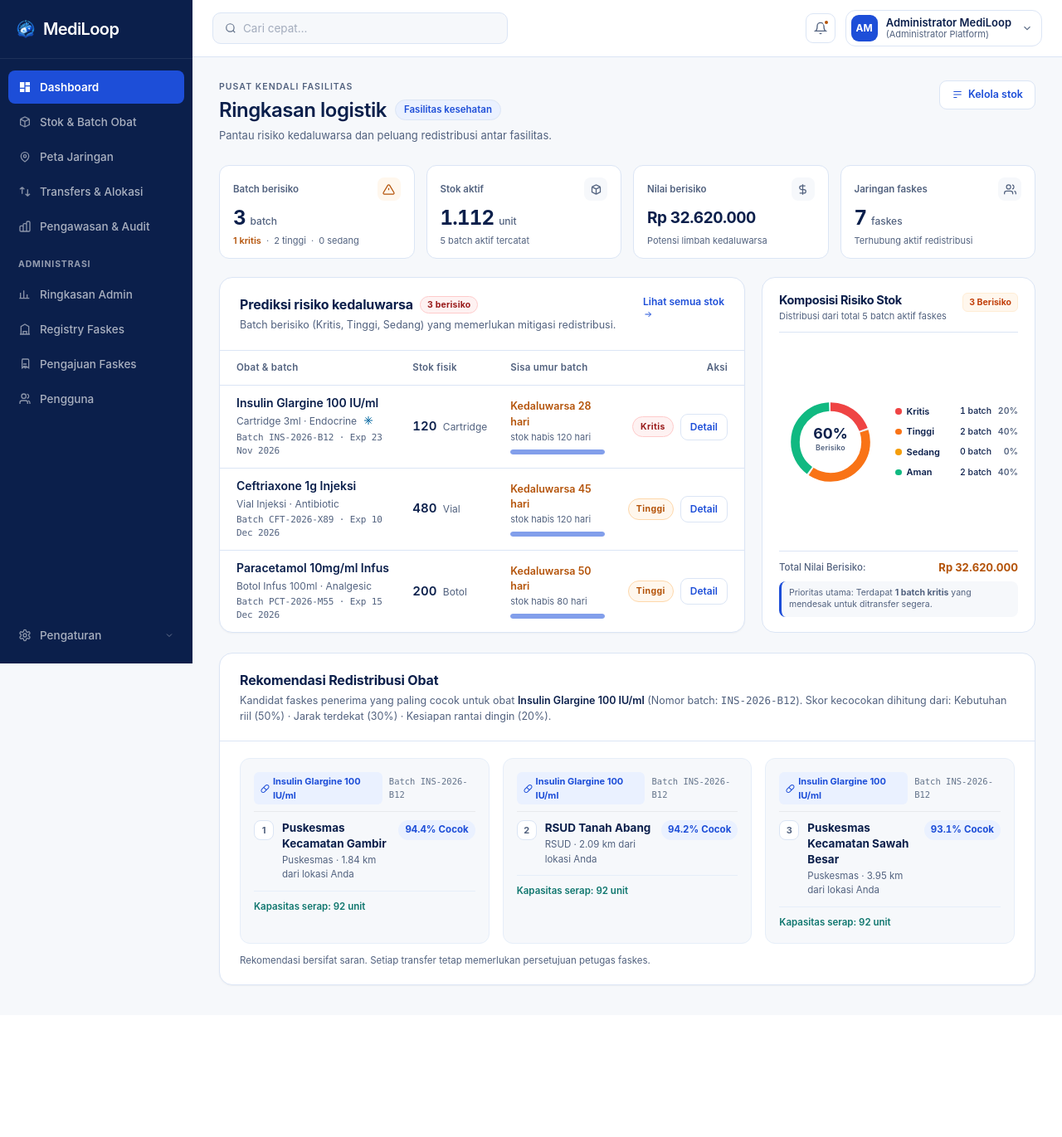
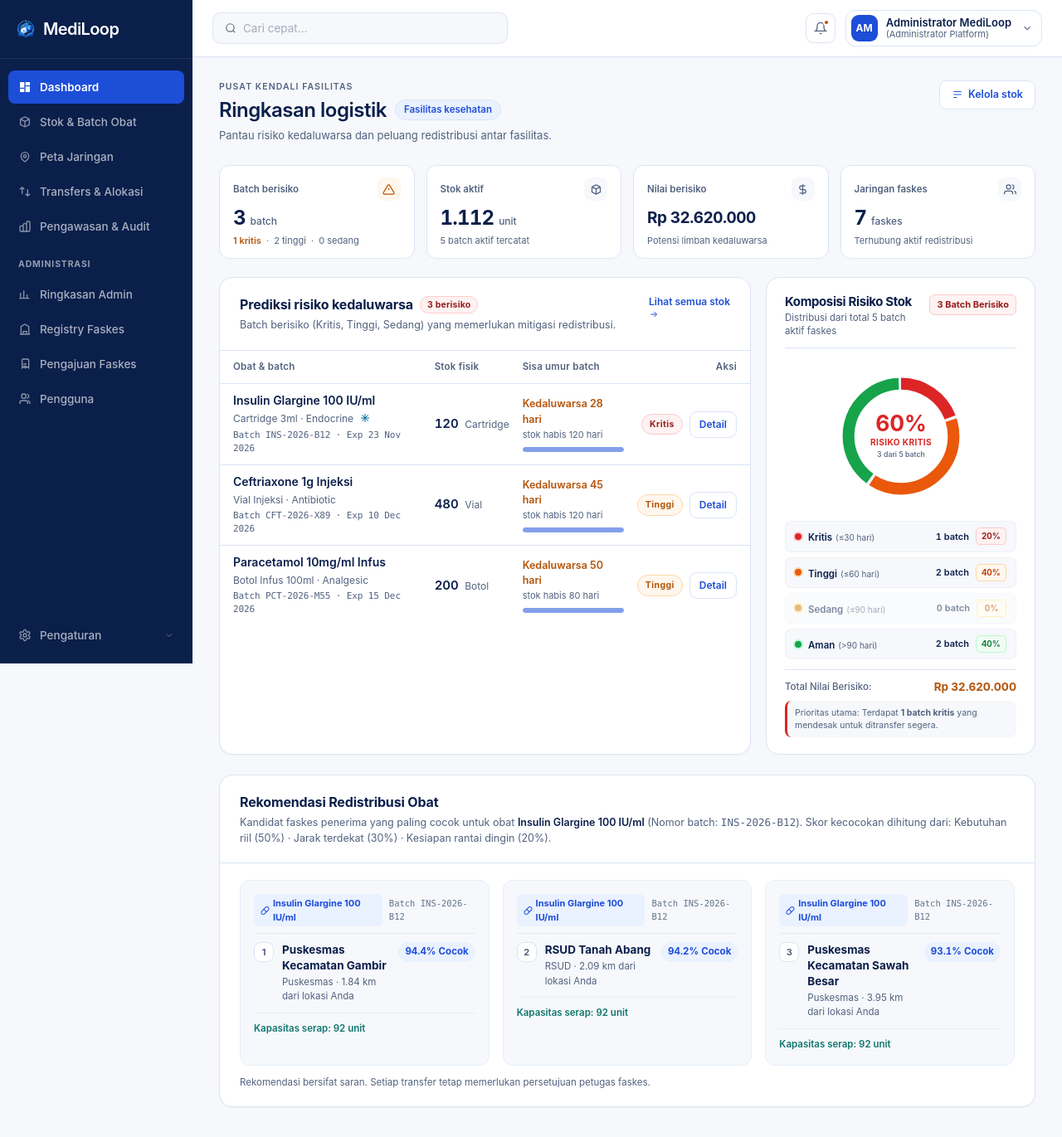
Before and after one commit to EvCamStudio/mediloop, a Laravel app: page /dashboard in a window 1280 px wide. Shown: the whole page at 83% size. Before the commit the page ends 1189 px from the top, so only its background shows below. Run offline with Laravel 12, Linux system fonts and the light colour scheme; a user stored in the database is signed in; data comes from the database, SQL or seed files in the repository; style sheets or scripts are compiled from the project's sources; some libraries are stand-ins or nearby versions.

Commit message:
feat(dashboard): enlarge donut chart, position breakdown below chart, and add reactive condition colors

```diff
--- a/resources/views/dashboard.blade.php
+++ b/resources/views/dashboard.blade.php
@@ -20,8 +20,8 @@
     $mediumPercent = $totalBatches > 0 ? round(($mCount / $totalBatches) * 100) : 0;
     $lowPercent = $totalBatches > 0 ? round(($lCount / $totalBatches) * 100) : 0;
 
-    // SVG Donut calculation: radius = 48, circumference = 2 * pi * 48 = 301.593
-    $circumference = 301.593;
+    // SVG Donut calculation: radius = 72, circumference = 2 * pi * 72 = 452.389
+    $circumference = 452.389;
     $critLen = $totalBatches > 0 ? ($cCount / $totalBatches) * $circumference : 0;
     $highLen = $totalBatches > 0 ? ($hCount / $totalBatches) * $circumference : 0;
     $medLen = $totalBatches > 0 ? ($mCount / $totalBatches) * $circumference : 0;
@@ -31,41 +31,80 @@
     $offset = 0;
     if ($cCount > 0) {
         $segments[] = [
-            'color' => '#EF4444',
+            'color' => '#DC2626',
             'len' => $critLen,
             'offset' => $offset,
             'label' => 'Kritis',
+            'count' => $cCount,
+            'pct' => $criticalPercent,
         ];
         $offset += $critLen;
     }
     if ($hCount > 0) {
         $segments[] = [
-            'color' => '#F97316',
+            'color' => '#EA580C',
             'len' => $highLen,
             'offset' => $offset,
             'label' => 'Tinggi',
+            'count' => $hCount,
+            'pct' => $highPercent,
         ];
         $offset += $highLen;
     }
     if ($mCount > 0) {
         $segments[] = [
-            'color' => '#F59E0B',
+            'color' => '#D97706',
             'len' => $medLen,
             'offset' => $offset,
             'label' => 'Sedang',
+            'count' => $mCount,
+            'pct' => $mediumPercent,
         ];
         $offset += $medLen;
     }
     if ($lCount > 0) {
         $segments[] = [
-            'color' => '#10B981',
+            'color' => '#16A34A',
             'len' => $lowLen,
             'offset' => $offset,
             'label' => 'Aman',
+            'count' => $lCount,
+            'pct' => $lowPercent,
         ];
         $offset += $lowLen;
     }
     $hasMultiple = count($segments) > 1;
+
+    // Dynamic Condition Colors & Status
+    if ($cCount > 0) {
+        $statusThemeColor = '#DC2626';
+        $statusBgColor = '#FEF2F2';
+        $statusBorderColor = '#FECACA';
+        $statusTextColor = '#991B1B';
+        $statusTitle = 'Risiko Kritis';
+        $statusSub = $cCount . ' batch kritis mendesak';
+    } elseif ($hCount > 0) {
+        $statusThemeColor = '#EA580C';
+        $statusBgColor = '#FFF7ED';
+        $statusBorderColor = '#FED7AA';
+        $statusTextColor = '#C2410C';
+        $statusTitle = 'Risiko Tinggi';
+        $statusSub = $hCount . ' batch risiko tinggi';
+    } elseif ($mCount > 0) {
+        $statusThemeColor = '#D97706';
+        $statusBgColor = '#FFFBEB';
+        $statusBorderColor = '#FDE68A';
+        $statusTextColor = '#B45309';
+        $statusTitle = 'Risiko Sedang';
+        $statusSub = $mCount . ' batch risiko sedang';
+    } else {
+        $statusThemeColor = '#16A34A';
+        $statusBgColor = '#F0FDF4';
+        $statusBorderColor = '#BBF7D0';
+        $statusTextColor = '#15803D';
+        $statusTitle = 'Kondisi Aman';
+        $statusSub = 'Seluruh batch aman';
+    }
 @endphp
 
 <div class="ml-dashboard">
@@ -289,87 +328,104 @@
                     <h2 class="ml-stats-title" id="risk-stats-title">Komposisi Risiko Stok</h2>
                     <p class="ml-stats-sub">Distribusi dari total {{ $totalBatches }} batch aktif faskes</p>
                 </div>
-                <span class="ml-stats-badge {{ $riskCount > 0 ? 'is-warning' : 'is-safe' }}">
-                    {{ $riskCount > 0 ? $riskCount . ' Berisiko' : 'Semua Aman' }}
+                <span class="ml-stats-badge" style="background: {{ $statusBgColor }}; color: {{ $statusTextColor }}; border: 1px solid {{ $statusBorderColor }};">
+                    {{ $riskCount > 0 ? $riskCount . ' Batch Berisiko' : 'Semua Aman' }}
                 </span>
             </div>
 
-            <div class="ml-stats-body">
-                <div class="ml-donut-wrapper">
-                    <svg class="ml-donut-svg" viewBox="0 0 140 140" width="124" height="124" role="img" aria-label="Grafik persentase risiko stok obat">
-                        <circle cx="70" cy="70" r="48" class="ml-donut-track" />
-                        <g transform="rotate(-90 70 70)">
+            <!-- Big Centered Donut Chart -->
+            <div class="ml-donut-wrapper-center">
+                <svg class="ml-donut-svg" viewBox="0 0 200 200" width="176" height="176" role="img" aria-label="Grafik persentase risiko stok obat">
+                    <circle cx="100" cy="100" r="72" class="ml-donut-track" />
+                    <g transform="rotate(-90 100 100)">
                         @foreach($segments as $seg)
                             @php
-                                    $dashLen = $hasMultiple ? max(1, $seg['len'] - 2.5) : $seg['len'];
+                                $dashLen = $hasMultiple ? max(2, $seg['len'] - 4) : $seg['len'];
                             @endphp
                             <circle
-                                    cx="70"
-                                    cy="70"
-                                    r="48"
+                                cx="100"
+                                cy="100"
+                                r="72"
                                 fill="none"
                                 stroke="{{ $seg['color'] }}"
-                                    stroke-width="12"
+                                stroke-width="16"
                                 stroke-dasharray="{{ number_format($dashLen, 2, '.', '') }} {{ number_format($circumference, 2, '.', '') }}"
                                 stroke-dashoffset="{{ number_format(-$seg['offset'], 2, '.', '') }}"
                                 stroke-linecap="butt"
-                                />
+                                class="ml-donut-segment"
+                            >
+                                <title>{{ $seg['label'] }}: {{ $seg['count'] }} batch ({{ $seg['pct'] }}%)</title>
+                            </circle>
                         @endforeach
                     </g>
-                        <!-- Center label -->
+                    <!-- Center dynamic label -->
                     @if($riskCount > 0)
-                            <text x="70" y="65" text-anchor="middle" class="ml-donut-center-val">{{ $atRiskPercent }}%</text>
-                            <text x="70" y="81" text-anchor="middle" class="ml-donut-center-lbl">Berisiko</text>
+                        <text x="100" y="93" text-anchor="middle" class="ml-donut-center-val" fill="{{ $statusThemeColor }}">{{ $atRiskPercent }}%</text>
+                        <text x="100" y="112" text-anchor="middle" class="ml-donut-center-lbl" fill="{{ $statusThemeColor }}">{{ $statusTitle }}</text>
+                        <text x="100" y="128" text-anchor="middle" class="ml-donut-center-sub">{{ $riskCount }} dari {{ $totalBatches }} batch</text>
                     @else
-                            <text x="70" y="65" text-anchor="middle" class="ml-donut-center-val is-safe">100%</text>
-                            <text x="70" y="81" text-anchor="middle" class="ml-donut-center-lbl is-safe">Aman</text>
+                        <text x="100" y="93" text-anchor="middle" class="ml-donut-center-val" fill="#16A34A">100%</text>
+                        <text x="100" y="112" text-anchor="middle" class="ml-donut-center-lbl" fill="#16A34A">Kondisi Aman</text>
+                        <text x="100" y="128" text-anchor="middle" class="ml-donut-center-sub">Seluruh batch aman</text>
                     @endif
                 </svg>
             </div>
 
-                <div class="ml-stats-breakdown">
-                    <div class="ml-breakdown-row">
-                        <div class="ml-breakdown-info">
+            <!-- Breakdown list placed BELOW the pie chart -->
+            <div class="ml-breakdown-stacked">
+                <div class="ml-breakdown-item {{ $cCount > 0 ? 'is-active' : 'is-zero' }}">
+                    <div class="ml-breakdown-item-left">
                         <span class="ml-breakdown-dot is-critical"></span>
+                        <div>
                             <span class="ml-breakdown-name">Kritis</span>
+                            <span class="ml-breakdown-sub">(&le;30 hari)</span>
                         </div>
-                        <div class="ml-breakdown-nums">
+                    </div>
+                    <div class="ml-breakdown-item-right">
                         <span class="ml-breakdown-count">{{ $cCount }} batch</span>
-                            <span class="ml-breakdown-pct">{{ $criticalPercent }}%</span>
+                        <span class="ml-breakdown-pill is-critical">{{ $criticalPercent }}%</span>
                     </div>
                 </div>
 
-                    <div class="ml-breakdown-row">
-                        <div class="ml-breakdown-info">
+                <div class="ml-breakdown-item {{ $hCount > 0 ? 'is-active' : 'is-zero' }}">
+                    <div class="ml-breakdown-item-left">
                         <span class="ml-breakdown-dot is-high"></span>
+                        <div>
                             <span class="ml-breakdown-name">Tinggi</span>
+                            <span class="ml-breakdown-sub">(&le;60 hari)</span>
                         </div>
-                        <div class="ml-breakdown-nums">
+                    </div>
+                    <div class="ml-breakdown-item-right">
                         <span class="ml-breakdown-count">{{ $hCount }} batch</span>
-                            <span class="ml-breakdown-pct">{{ $highPercent }}%</span>
+                        <span class="ml-breakdown-pill is-high">{{ $highPercent }}%</span>
                     </div>
                 </div>
 
-                    <div class="ml-breakdown-row">
-                        <div class="ml-breakdown-info">
+                <div class="ml-breakdown-item {{ $mCount > 0 ? 'is-active' : 'is-zero' }}">
+                    <div class="ml-breakdown-item-left">
                         <span class="ml-breakdown-dot is-medium"></span>
+                        <div>
                             <span class="ml-breakdown-name">Sedang</span>
+                            <span class="ml-breakdown-sub">(&le;90 hari)</span>
                         </div>
-                        <div class="ml-breakdown-nums">
+                    </div>
+                    <div class="ml-breakdown-item-right">
                         <span class="ml-breakdown-count">{{ $mCount }} batch</span>
-                            <span class="ml-breakdown-pct">{{ $mediumPercent }}%</span>
+                        <span class="ml-breakdown-pill is-medium">{{ $mediumPercent }}%</span>
                     </div>
                 </div>
 
-                    <div class="ml-breakdown-row">
-                        <div class="ml-breakdown-info">
+                <div class="ml-breakdown-item {{ $lCount > 0 ? 'is-active' : 'is-zero' }}">
+                    <div class="ml-breakdown-item-left">
                         <span class="ml-breakdown-dot is-low"></span>
+                        <div>
                             <span class="ml-breakdown-name">Aman</span>
+                            <span class="ml-breakdown-sub">(&gt;90 hari)</span>
                         </div>
-                        <div class="ml-breakdown-nums">
+                    </div>
+                    <div class="ml-breakdown-item-right">
                         <span class="ml-breakdown-count">{{ $lCount }} batch</span>
-                            <span class="ml-breakdown-pct">{{ $lowPercent }}%</span>
-                        </div>
+                        <span class="ml-breakdown-pill is-low">{{ $lowPercent }}%</span>
                     </div>
                 </div>
             </div>
@@ -379,7 +435,7 @@
                     <span class="ml-stats-footer-lbl">Total Nilai Berisiko:</span>
                     <span class="ml-stats-footer-val">Rp {{ number_format($totalProjectedWasteValue ?? 0, 0, ',', '.') }}</span>
                 </div>
-                <p class="ml-stats-footer-tip">
+                <p class="ml-stats-footer-tip" style="border-left: 3px solid {{ $statusThemeColor }};">
                     @if($cCount > 0)
                         Prioritas utama: Terdapat <strong>{{ $cCount }} batch kritis</strong> yang mendesak untuk ditransfer segera.
                     @elseif($hCount > 0)
--- a/resources/views/layouts/mediloop.blade.php
+++ b/resources/views/layouts/mediloop.blade.php
@@ -2231,8 +2231,8 @@
         /* Dashboard Split Layout (Overview Table + Stats Card) */
         .ml-dashboard-main-grid {
             display: grid;
-            grid-template-columns: minmax(0, 1fr) 330px;
-            gap: 20px;
+            grid-template-columns: minmax(0, 1fr) 325px;
+            gap: 18px;
             align-items: stretch;
             margin-bottom: 24px;
         }
@@ -2250,15 +2250,15 @@
         }
         .ml-table-dashboard th,
         .ml-table-dashboard td {
-            padding: 12px 14px;
+            padding: 11px 8px;
         }
         .ml-table-dashboard th:first-child,
         .ml-table-dashboard td:first-child {
-            padding-left: 20px;
+            padding-left: 16px;
         }
         .ml-table-dashboard th:last-child,
         .ml-table-dashboard td:last-child {
-            padding-right: 20px;
+            padding-right: 16px;
         }
         .ml-table-dashboard .ml-cell-stock {
             text-align: left;
@@ -2283,13 +2283,13 @@
             letter-spacing: 0.02em;
         }
 
-        /* Stats & Donut Chart Card */
+        /* Stats & Donut Chart Card (Stacked Vertical) */
         .ml-stats-card {
             margin-bottom: 0 !important;
             background: var(--ml-card);
             border: 1px solid var(--ml-border);
             border-radius: 16px;
-            padding: 18px 20px;
+            padding: 20px 22px;
             box-shadow: var(--ml-shadow-panel);
             display: flex;
             flex-direction: column;
@@ -2306,14 +2306,14 @@
         }
         .ml-stats-title {
             font-family: var(--font-heading);
-            font-size: 14.5px;
+            font-size: 15px;
             font-weight: 700;
             color: var(--ml-text);
             margin: 0;
             line-height: 1.25;
         }
         .ml-stats-sub {
-            font-size: 11px;
+            font-size: 11.5px;
             color: var(--ml-muted);
             margin: 2px 0 0;
             line-height: 1.35;
@@ -2321,34 +2321,19 @@
         .ml-stats-badge {
             display: inline-flex;
             align-items: center;
-            padding: 2.5px 7px;
+            padding: 3px 8px;
             border-radius: 6px;
-            font-size: 10.5px;
+            font-size: 11px;
             font-weight: 700;
             white-space: nowrap;
         }
-        .ml-stats-badge.is-warning {
-            background: #FFF7ED;
-            color: #C2410C;
-            border: 1px solid #FFEDD5;
-        }
-        .ml-stats-badge.is-safe {
-            background: #ECFDF5;
-            color: #047857;
-            border: 1px solid #D1FAE5;
-        }
-        .ml-stats-body {
-            display: flex;
-            align-items: center;
-            gap: 16px;
-            margin: auto 0;
-            padding: 6px 0;
-        }
-        .ml-donut-wrapper {
-            flex-shrink: 0;
+
+        /* Centered Big Donut Wrapper */
+        .ml-donut-wrapper-center {
             display: flex;
             align-items: center;
             justify-content: center;
+            padding: 6px 0 14px;
         }
         .ml-donut-svg {
             display: block;
@@ -2357,80 +2342,118 @@
         .ml-donut-track {
             fill: none;
             stroke: #F1F5F9;
-            stroke-width: 12;
+            stroke-width: 16;
+        }
+        .ml-donut-segment {
+            transition: stroke-width 0.2s ease, opacity 0.2s ease;
+            cursor: pointer;
+        }
+        .ml-donut-segment:hover {
+            stroke-width: 19;
+            opacity: 0.92;
         }
         .ml-donut-center-val {
             font-family: var(--font-heading);
-            font-size: 20px;
+            font-size: 30px;
             font-weight: 700;
-            fill: var(--ml-text);
-        }
-        .ml-donut-center-val.is-safe {
-            fill: #10B981;
+            line-height: 1;
         }
         .ml-donut-center-lbl {
+            font-family: var(--font-heading);
+            font-size: 11.5px;
+            font-weight: 700;
+            letter-spacing: 0.04em;
+            text-transform: uppercase;
+        }
+        .ml-donut-center-sub {
             font-family: var(--font-body);
             font-size: 10px;
-            font-weight: 600;
+            font-weight: 500;
             fill: var(--ml-muted);
-            letter-spacing: 0.02em;
-        }
-        .ml-donut-center-lbl.is-safe {
-            fill: #059669;
-        }
-        .ml-stats-breakdown {
-            flex: 1;
+        }
+
+        /* Stacked Breakdown list below chart */
+        .ml-breakdown-stacked {
             display: flex;
             flex-direction: column;
             gap: 6px;
+            margin-bottom: 12px;
+        }
+        .ml-breakdown-item {
+            display: flex;
+            align-items: center;
+            justify-content: space-between;
+            gap: 8px;
+            padding: 7px 11px;
+            border-radius: 8px;
+            background: var(--ml-surface);
+            border: 1px solid rgba(0,0,0,0.03);
+            transition: background 0.15s ease, border-color 0.15s ease;
+        }
+        .ml-breakdown-item:hover {
+            background: #fff;
+            border-color: var(--ml-border);
+        }
+        .ml-breakdown-item.is-zero {
+            opacity: 0.52;
+        }
+        .ml-breakdown-item-left {
+            display: flex;
+            align-items: center;
+            gap: 8px;
             min-width: 0;
         }
-        .ml-breakdown-row {
-            display: flex;
-            align-items: center;
-            justify-content: space-between;
-            gap: 6px;
-            font-size: 11px;
-            padding: 1px 0;
-        }
-        .ml-breakdown-info {
-            display: flex;
-            align-items: center;
-            gap: 6px;
-            font-weight: 600;
-            color: var(--ml-text);
-        }
         .ml-breakdown-dot {
-            width: 7.5px;
-            height: 7.5px;
+            width: 8px;
+            height: 8px;
             border-radius: 50%;
             flex-shrink: 0;
         }
-        .ml-breakdown-dot.is-critical { background: #EF4444; }
-        .ml-breakdown-dot.is-high { background: #F97316; }
-        .ml-breakdown-dot.is-medium { background: #F59E0B; }
-        .ml-breakdown-dot.is-low { background: #10B981; }
-
-        .ml-breakdown-nums {
-            display: flex;
-            align-items: center;
-            gap: 6px;
+        .ml-breakdown-dot.is-critical { background: #DC2626; box-shadow: 0 0 0 2px #FECACA; }
+        .ml-breakdown-dot.is-high { background: #EA580C; box-shadow: 0 0 0 2px #FED7AA; }
+        .ml-breakdown-dot.is-medium { background: #D97706; box-shadow: 0 0 0 2px #FDE68A; }
+        .ml-breakdown-dot.is-low { background: #16A34A; box-shadow: 0 0 0 2px #BBF7D0; }
+        .ml-breakdown-name {
+            font-weight: 600;
+            font-size: 11.5px;
+            color: var(--ml-text);
+            white-space: nowrap;
+        }
+        .ml-breakdown-sub {
+            font-size: 10px;
+            color: var(--ml-muted);
+            font-weight: normal;
+        }
+        .ml-breakdown-item-right {
+            display: flex;
+            align-items: center;
+            gap: 8px;
             font-variant-numeric: tabular-nums;
+            flex-shrink: 0;
         }
         .ml-breakdown-count {
-            font-weight: 500;
+            font-weight: 600;
             color: var(--ml-text);
-            font-size: 10.5px;
-        }
-        .ml-breakdown-pct {
-            font-weight: 600;
-            color: var(--ml-muted);
-            min-width: 26px;
-            text-align: right;
-            font-size: 10.5px;
-        }
+            font-size: 11px;
+        }
+        .ml-breakdown-pill {
+            display: inline-flex;
+            align-items: center;
+            justify-content: center;
+            min-width: 36px;
+            padding: 2px 6px;
+            border-radius: 5px;
+            font-size: 10px;
+            font-weight: 700;
+            text-align: center;
+        }
+        .ml-breakdown-pill.is-critical { background: #FEF2F2; color: #991B1B; border: 1px solid #FECACA; }
+        .ml-breakdown-pill.is-high { background: #FFF7ED; color: #C2410C; border: 1px solid #FED7AA; }
+        .ml-breakdown-pill.is-medium { background: #FFFBEB; color: #B45309; border: 1px solid #FDE68A; }
+        .ml-breakdown-pill.is-low { background: #F0FDF4; color: #15803D; border: 1px solid #BBF7D0; }
+
         .ml-stats-footer {
-            margin-top: 12px;
+            margin-top: auto;
             padding-top: 10px;
             border-top: 1px solid var(--ml-border);
         }
@@ -2450,17 +2473,16 @@
             font-family: var(--font-heading);
             font-weight: 700;
             color: #B45309;
-            font-size: 13px;
+            font-size: 13.5px;
         }
         .ml-stats-footer-tip {
             font-size: 10.5px;
-            line-height: 1.4;
+            line-height: 1.45;
             color: var(--ml-muted);
             margin: 0;
             background: var(--ml-surface);
             padding: 7px 9px;
             border-radius: 8px;
-            border-left: 3px solid var(--ml-primary);
         }
 
         @media (max-width: 1080px) {
```
Lines whose indentation alone changed are shown as unchanged.
